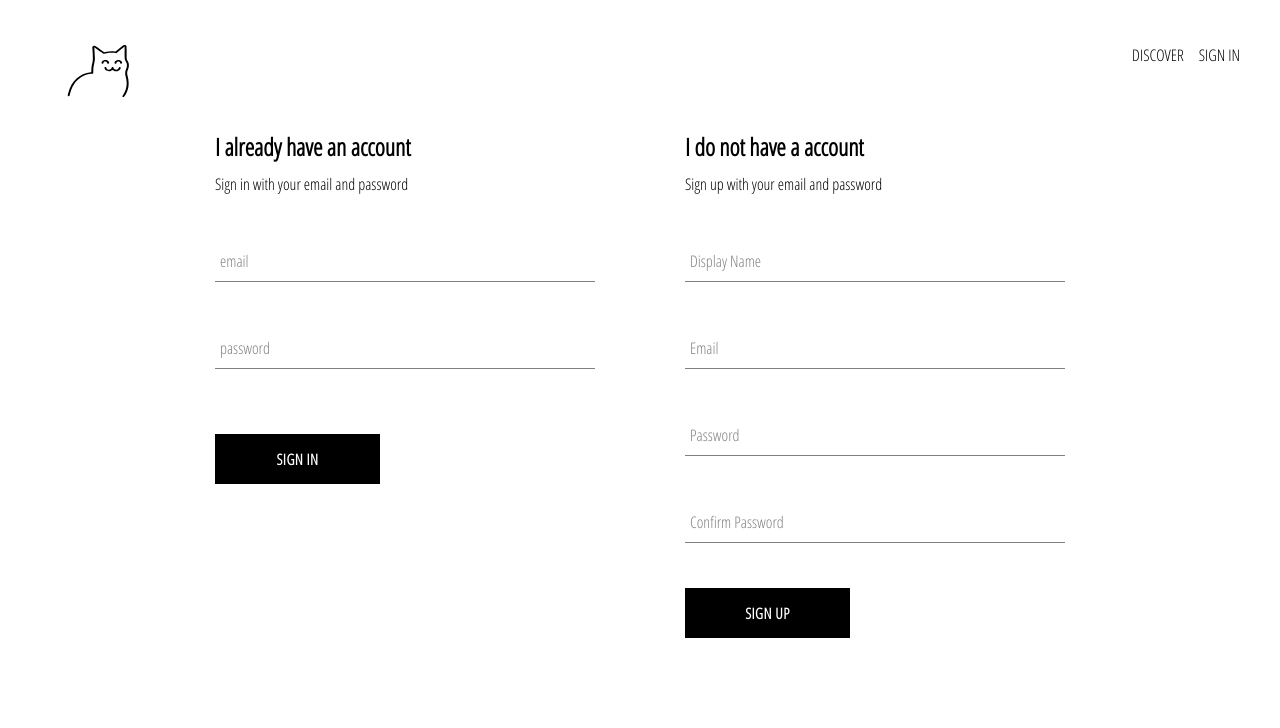
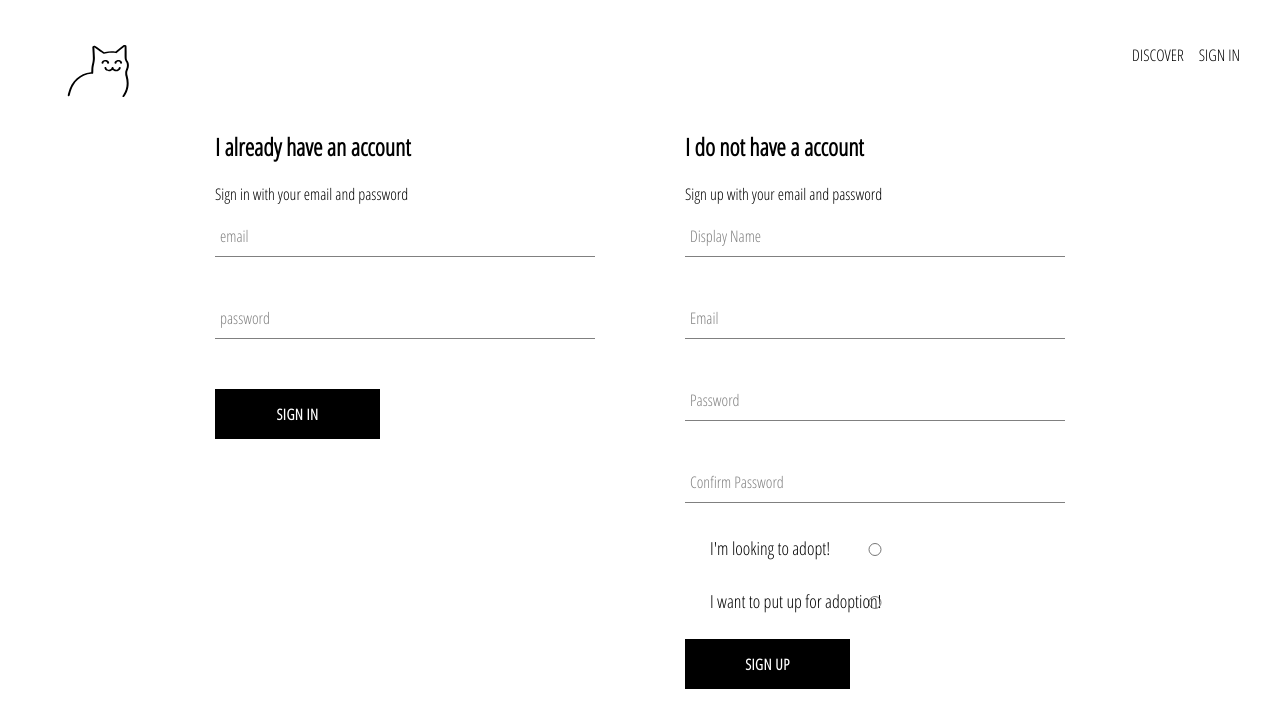
Before and after one commit to catalinagutierrez/project-front-end, a React (Create React App) app: page /signin in a window 1280 px wide. Shown: the top 728 px of the page. Built offline with nearby package versions, Linux system fonts and the light colour scheme.

Commit message:
Added account type at sign up

```diff
--- a/src/components/form-input/form-input.jsx
+++ b/src/components/form-input/form-input.jsx
@@ -8,12 +8,13 @@ const FormInput = ({ handleChange, label, ...otherProps }) => (
     {label ? (
       <label
         className={`${
-          otherProps.value.length ? "shrink" : ""
+          otherProps.value.length && otherProps.type !== "radio" ? "shrink" : ""
         } wd-form-input-label`}
       >
         {label}
       </label>
     ) : null}
+    <div className="wd-warning">{otherProps.error}</div>
   </div>
 );
 
--- a/src/components/form-input/form-input.styles.scss
+++ b/src/components/form-input/form-input.styles.scss
@@ -9,7 +9,7 @@ $main-color: black;
 
 .wd-group {
   position: relative;
-  margin: 45px 0;
+  margin: 0;
 
   .wd-form-input {
     background: none;
@@ -22,19 +22,27 @@ $main-color: black;
     border: none;
     border-radius: 0;
     border-bottom: 1px solid $sub-color;
-    margin: 25px 0;
+    margin: 10px 0;
 
     &:focus {
       outline: none;
     }
 
-    &:focus ~ .form-input-label {
+    &:focus ~ .wd-form-input-label {
       @include shrinkLabel();
     }
   }
 
   input[type="password"] {
     letter-spacing: 0.3em;
+  }
+
+  input[type="radio"] + label {
+    margin: 0;
+    padding: 0 20px;
+    top: -7px;
+    font-size: 18px;
+    color: $main-color;
   }
 
   .wd-form-input-label {
@@ -52,3 +60,9 @@ $main-color: black;
     }
   }
 }
+
+.wd-warning {
+  padding: 0;
+  margin: 0;
+  color: red;
+}
--- a/src/components/sign-in/sign-in.jsx
+++ b/src/components/sign-in/sign-in.jsx
@@ -39,7 +39,7 @@ const SignIn = ({ setCurrentUser }) => {
 
   return (
     <div className="wd-sign-in">
-      <h2 className="wd-sign-in-title">I already have an account</h2>
+      <h2>I already have an account</h2>
       <span>Sign in with your email and password</span>
 
       <form onSubmit={handleSubmit}>
--- a/src/components/sign-in/sign-in.styles.scss
+++ b/src/components/sign-in/sign-in.styles.scss
@@ -4,8 +4,8 @@
   flex-direction: column;
 }
 
-.wd-sign-in-title {
-  margin: 10px 0;
+h2 {
+  margin: 10px 0 20px 0;
 }
 
 .wd-buttons-bar {
--- a/src/components/sign-up/sign-up.jsx
+++ b/src/components/sign-up/sign-up.jsx
@@ -1,20 +1,27 @@
 import React, { useState } from "react";
+import { connect } from "react-redux";
+import { useNavigate } from "react-router-dom";
 
 import FormInput from "../form-input/form-input";
 import Button from "../button/button";
 
+import { setCurrentUser } from "../../redux/user/user.actions";
+
 import "./sign-up.styles.scss";
 
-const SignUp = () => {
+const SignUp = ({ setCurrentUser }) => {
+  let navigate = useNavigate();
   const [error, setError] = useState({});
   const [userCredentials, setCredentials] = useState({
     displayName: "",
     email: "",
     password: "",
     confirmPassword: "",
+    type: "",
   });
 
-  const { displayName, email, password, confirmPassword } = userCredentials;
+  const { displayName, email, password, confirmPassword, type } =
+    userCredentials;
 
   const validate = () => {
     let errors = {};
@@ -65,43 +72,35 @@ const SignUp = () => {
     }
 
     if (password !== confirmPassword) {
+      isValid = false;
       errors["confirmPassword"] = "Passwords don't match.";
       errors["password"] = "Passwords don't match.";
     }
 
+    if (type === "") {
+      isValid = false;
+      errors["type"] = "Please select an account type.";
+    }
+
     setError(errors);
-
     console.log(error);
 
     return isValid;
   };
 
-  const handleSubmit = async (event) => {
+  const handleSubmit = (event) => {
     event.preventDefault();
 
     if (validate()) {
-      //   try {
-      //     const { user } = await auth.createUserWithEmailAndPassword(
-      //       email,
-      //       password
-      //     );
-      //     await createUserProfileDocument(user, { displayName });
-      //     setCredentials({
-      //       displayName: "",
-      //       email: "",
-      //       password: "",
-      //       confirmPassword: "",
-      //     });
-      //   } catch (error) {
-      //     console.log(error);
-      //     alert(error.message);
-      //   }
+      setCurrentUser(userCredentials);
+      navigate("/home");
     }
   };
 
   const handleChange = (event) => {
     const { name, value } = event.target;
-
+    console.log(name);
+    console.log(value);
     setCredentials({ ...userCredentials, [name]: value });
   };
 
@@ -142,10 +141,30 @@ const SignUp = () => {
           label="Confirm Password"
           error={error.confirmPassword}
         />
+        <FormInput
+          type="radio"
+          name="type"
+          value="buyer"
+          label="I'm looking to adopt!"
+          onChange={handleChange}
+          error={error.type}
+        />
+        <FormInput
+          type="radio"
+          name="type"
+          value="seller"
+          label="I want to put up for adoption!"
+          onChange={handleChange}
+          error={error.type}
+        />
         <Button type="submit">SIGN UP</Button>
       </form>
     </div>
   );
 };
 
-export default SignUp;
+const mapDispatchToProps = (dispatch) => ({
+  setCurrentUser: (user) => dispatch(setCurrentUser(user)),
+});
+
+export default connect(null, mapDispatchToProps)(SignUp);
--- a/src/components/sign-up/sign-up.styles.scss
+++ b/src/components/sign-up/sign-up.styles.scss
@@ -9,5 +9,5 @@
 }
 
 h2 {
-  margin: 10px 0;
+  margin: 10px 0 20px 0;
 }
```
